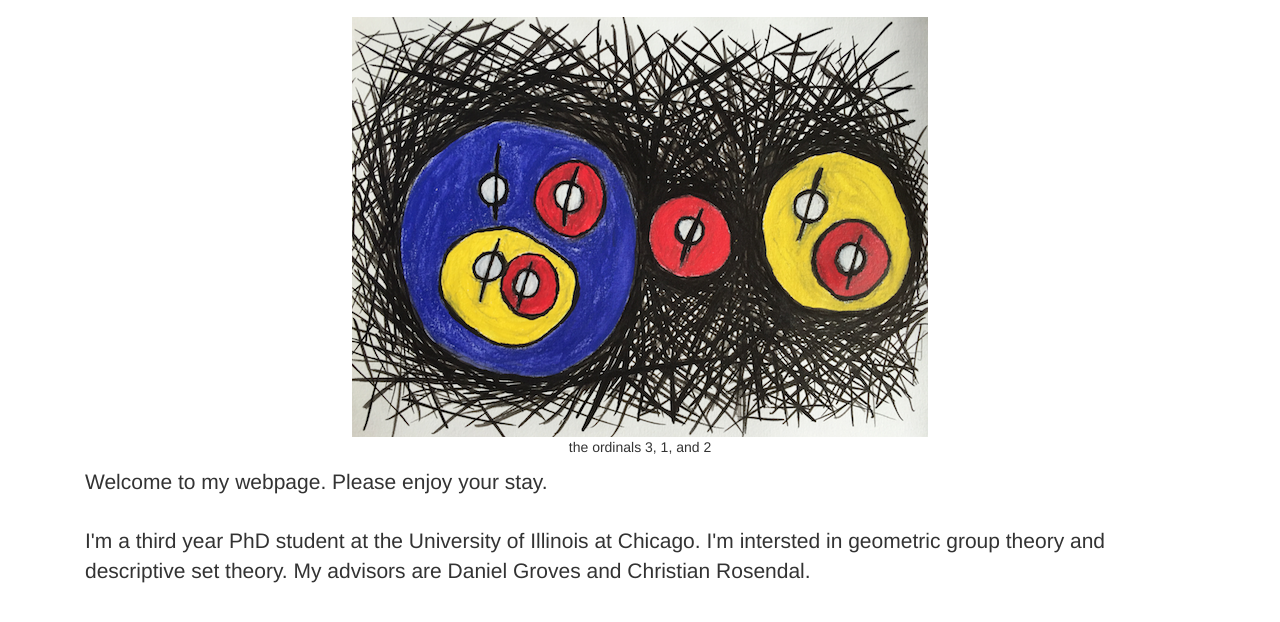
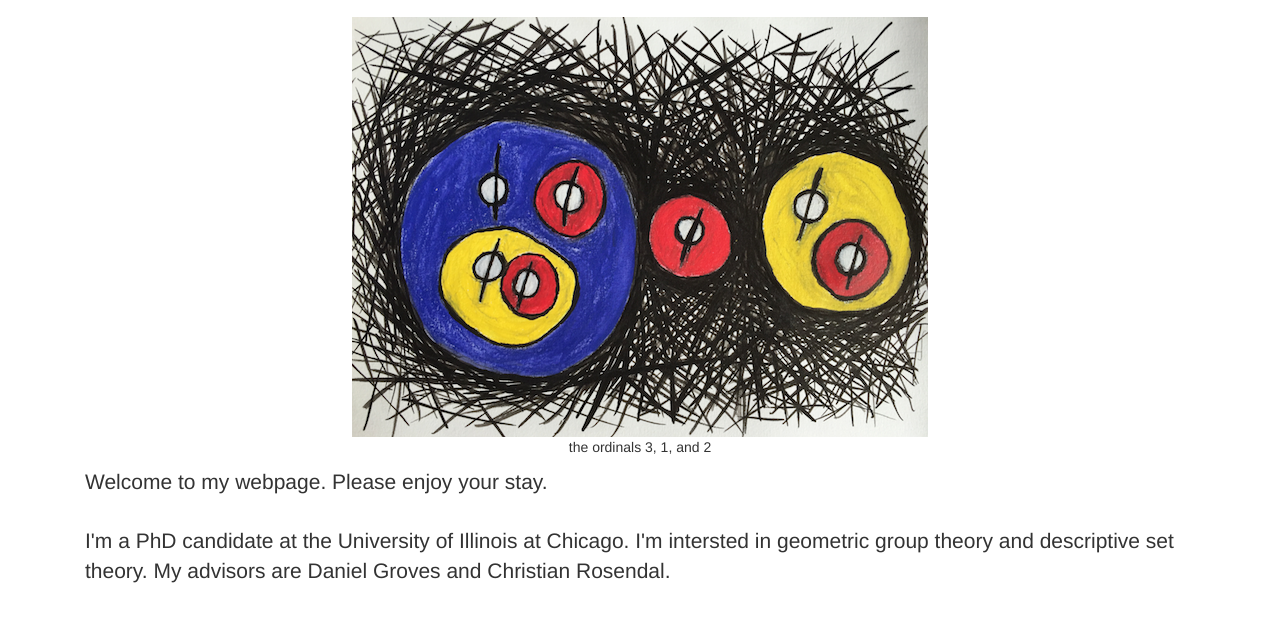
Before and after one commit to carolgrrr/my_code, a plain HTML site: page wjherndon/index.html in a window 1280 px wide. Shown: the part 202-824 px from the top of the page. Drawn offline with nearby package versions, Linux system fonts and the light colour scheme; a script that the page names is missing.

Commit message:
problem set 3

```diff
--- a/wjherndon/index.html
+++ b/wjherndon/index.html
@@ -62,7 +62,7 @@
           </figure>
         <p class="lead">Welcome to my webpage. Please enjoy your stay.</p>
       <!--  <p align="right">watercolor pencil and ink on paper</p> -->
-        <p class="lead">I'm a third year PhD student at the University of Illinois at Chicago. I'm intersted in geometric group theory and descriptive set theory. My advisors are Daniel Groves and Christian Rosendal.</p>
+        <p class="lead">I'm a PhD candidate at the University of Illinois at Chicago. I'm intersted in geometric group theory and descriptive set theory. My advisors are Daniel Groves and Christian Rosendal.</p>
 
       </div>
 
```
Also changed, not shown: wjherndon/teaching.html (+1 -0 lines), 1 other file.
